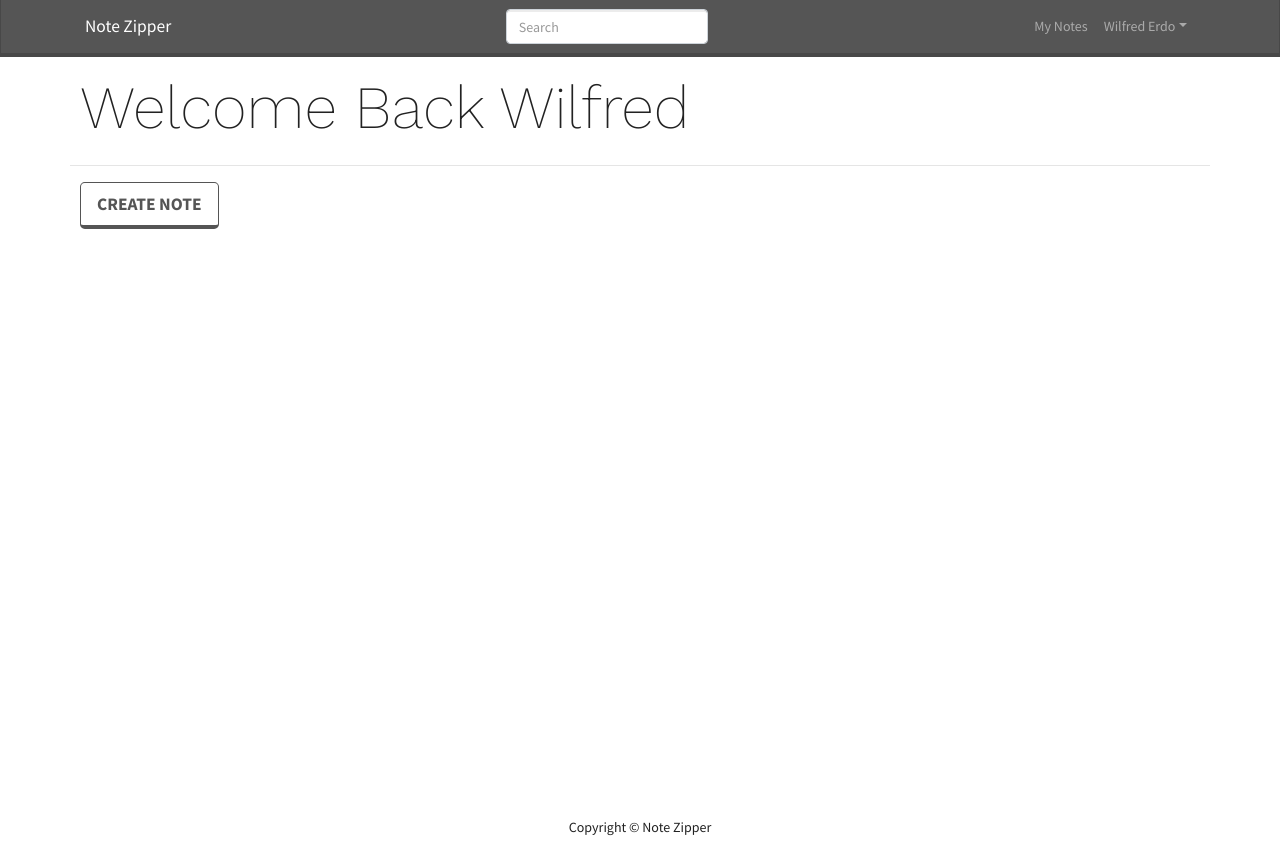
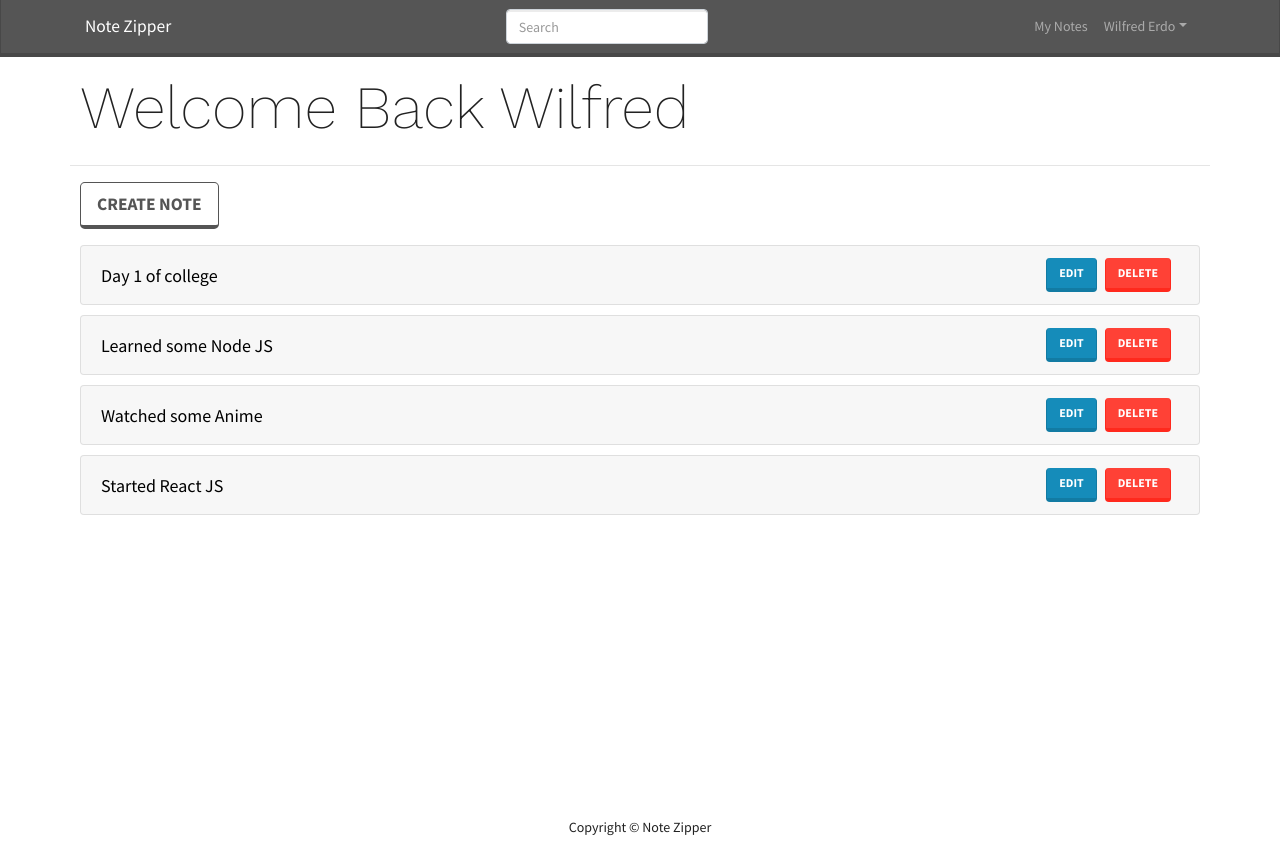
Before and after one commit to wilfred05777/noteZipperMern, a React (Create React App) app in the folder frontend/: page /mynotes in a window 1280 px wide. Built offline with nearby package versions, Linux system fonts and the light colour scheme.

Commit message:
Creating My Notes Page with React Router Dom - MERN Stack Project Tutorial with Redux #7

```diff
--- a/frontend/package.json
+++ b/frontend/package.json
@@ -1,5 +1,6 @@
 {
   "name": "frontend",
+  "proxy": "http://127.0.0.1:5000",
   "version": "0.1.0",
   "private": true,
   "dependencies": {
@@ -8,7 +9,7 @@
     "@testing-library/user-event": "^13.5.0",
     "bootstrap": "^5.1.3",
     "react": "^17.0.2",
-    "react-bootstrap": "^2.2.1",
+    "react-bootstrap": "^1.4.0",
     "react-dom": "^17.0.2",
     "react-router-dom": "^5.3.0",
     "react-scripts": "5.0.0",
--- /dev/null
+++ b/frontend/src/data/notes.js
@@ -0,0 +1,30 @@
+const notes = [
+  {
+    _id: "1",
+    title: "Day 1 of college",
+    content:
+      "I made a few new friends and introduced myself to a lot of new teachers.",
+    category: "College",
+  },
+  {
+    _id: "2",
+    title: "Learned some Node JS",
+    content: "Learned how to create a server in node JS and my first API",
+    category: "Learning",
+  },
+  {
+    _id: "3",
+    title: "Watched some Anime",
+    content: "Finished 2 seasons of Attack on Titan and My Hero academia.",
+    category: "Entertainment",
+  },
+  {
+    _id: 4,
+    title: "Started React JS",
+    content:
+      "Made my first App in React JS, feels awesome to learn something new. I aim to be a full stack dev someday",
+    category: "Learning",
+  },
+];
+
+module.exports = notes;
--- a/frontend/src/screens/MyNotes/MyNotes.js
+++ b/frontend/src/screens/MyNotes/MyNotes.js
@@ -1,12 +1,22 @@
+//// https://github.com/piyush-eon/notezipper/blob/master/frontend/src/screens/MyNotes/MyNotes.js
+
+// https://www.youtube.com/watch?v=ekqeN_89F-M&list=PLKhlp2qtUcSYC7EffnHzD-Ws2xG-j3aYo&index=7
+
 import React from "react";
-import { Button } from "react-bootstrap";
+import { Accordion, Badge, Button, Card } from "react-bootstrap";
 import { Link } from "react-router-dom";
 import MainScreen from "../MainScreen";
+import notes from "../../data/notes";
 
-function MyNotes() {
+function MyNotes({ history, search }) {
+  const deleteHandler = (id) => {
+    if (window.confirm("Are you sure?")) {
+    }
+  };
+
   return (
     <MainScreen title="Welcome Back Wilfred">
-      <Link to="createnote">
+      <Link to="/createnote">
         <Button
           variant="outline-dark"
           style={{ marginLeft: 10, marginBottom: 6 }}
@@ -15,6 +25,56 @@
           Create Note
         </Button>
       </Link>
+      {notes.map((note) => (
+        <Accordion>
+          <Card style={{ margin: 10 }} key={note._id}>
+            <Card.Header style={{ display: "flex" }}>
+              <span
+                // onClick={() => ModelShow(note)}
+                style={{
+                  color: "black",
+                  textDecoration: "none",
+                  flex: 1,
+                  cursor: "pointer",
+                  alignSelf: "center",
+                  fontSize: 18,
+                }}
+              >
+                <Accordion.Toggle as={Card.Text} variant="link" eventKey="0">
+                  {note.title}
+                </Accordion.Toggle>
+              </span>
+
+              <div>
+                <Button href={`/note/${note._id}`}>Edit</Button>
+                <Button
+                  variant="danger"
+                  className="mx-2"
+                  onClick={() => deleteHandler(note._id)}
+                >
+                  Delete
+                </Button>
+              </div>
+            </Card.Header>
+            <Accordion.Collapse eventKey="0">
+              <Card.Body>
+                <h4>
+                  <Badge variant="success">Category - {note.category}</Badge>
+                </h4>
+                <blockquote className="blockquote mb-0">
+                  {/* <ReactMarkdown>{note.content}</ReactMarkdown> */}
+                  <footer className="blockquote-footer">
+                    Created on{" "}
+                    {/* <cite title="Source Title">
+                      {note.createdAt.substring(0, 10)}
+                    </cite> */}
+                  </footer>
+                </blockquote>
+              </Card.Body>
+            </Accordion.Collapse>
+          </Card>
+        </Accordion>
+      ))}
     </MainScreen>
   );
 }
```
Also changed, not shown: 1 other file (tests, documents, lock files or other folders).
